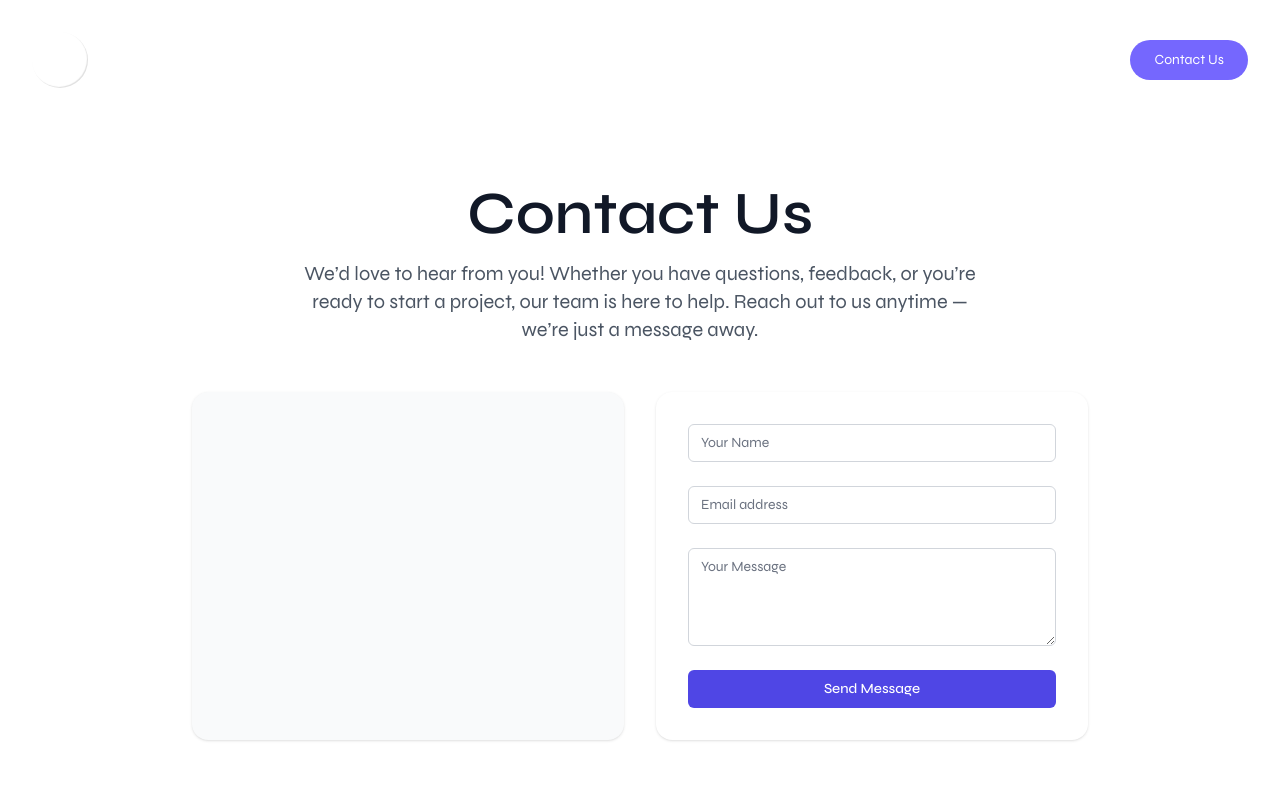
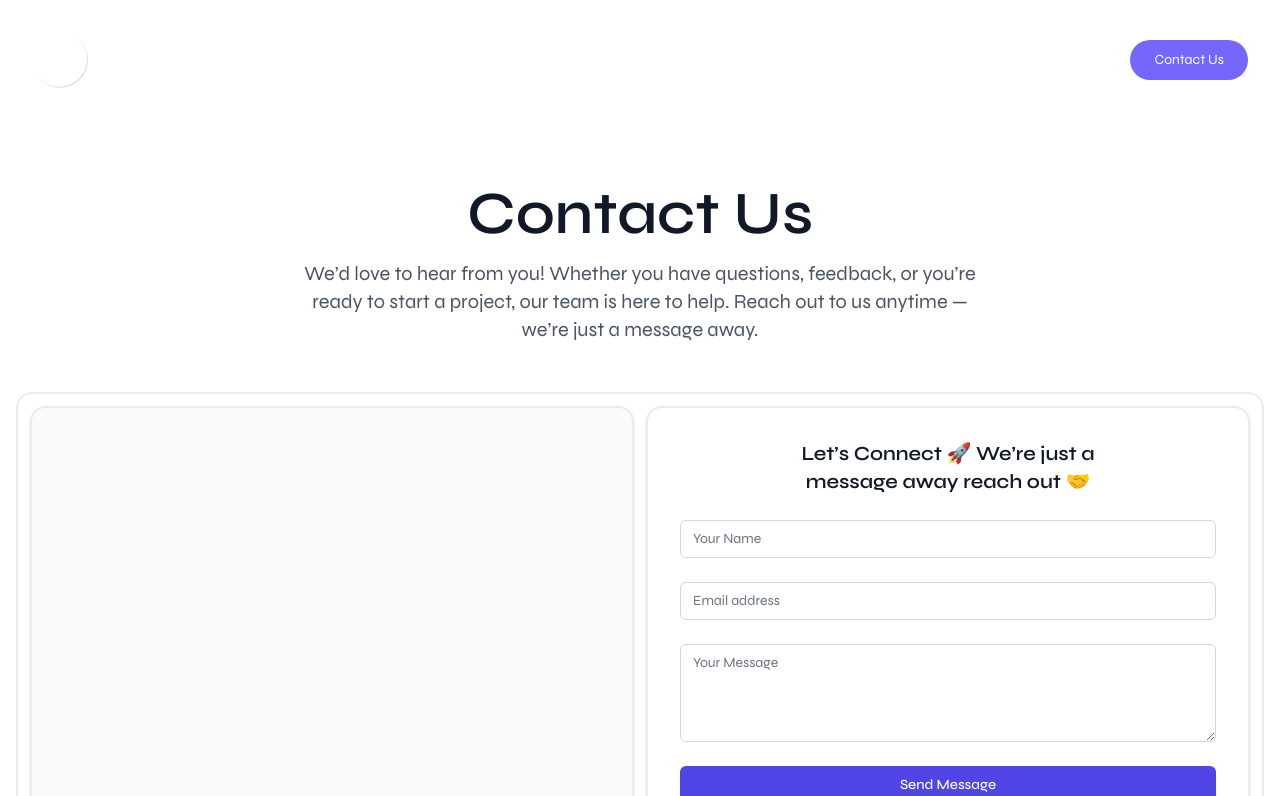
Before and after one commit to afnanahmadtariq/Devstract, a Next.js app: page /contactus in a window 1280 px wide. Shown: the top 796 px of the page. Built offline with nearby package versions, Linux system fonts and the light colour scheme.

Commit message:
Update page.tsx

```diff
--- a/app/contactus/page.tsx
+++ b/app/contactus/page.tsx
@@ -12,11 +12,14 @@ export default function ContactUsPage() {
           <p className="text-lg md:text-xl text-gray-600 dark:text-gray-300 max-w-2xl text-center mb-12">
             We’d love to hear from you! Whether you have questions, feedback, or you’re ready to start a project, our team is here to help. Reach out to us anytime — we’re just a message away.
           </p>
-          <div className="w-full flex flex-col md:flex-row justify-center items-stretch gap-8 max-w-4xl">
+          <div className="w-full flex flex-col md:flex-row justify-center items-stretch p-3 gap-3 max-w-7xl border-2 border-[#EBEBEB] rounded-2xl">
             {/* Left Side (empty or add info later) */}
-            <div className="flex-1 bg-gray-50 dark:bg-gray-800 rounded-2xl shadow p-8 hidden md:block" />
+            <div className="flex-1 bg-gray-50 dark:bg-gray-800 rounded-2xl shadow p-8 hidden md:block border-2 border-[#EBEBEB]" />
             {/* Right Side (Form) */}
-            <div className="flex-1 bg-white dark:bg-gray-800 rounded-2xl shadow p-8">
+            <div className="flex-1 bg-white dark:bg-gray-800 rounded-2xl shadow p-8 border-2 border-[#EBEBEB]">
+              <div className="mb-6 text-center max-w-sm mx-auto">
+                <p className="text-xl font-semibold text-gray-900 dark:text-white">Let’s Connect 🚀 We’re just a message away reach out 🤝</p>
+              </div>
               <form className="space-y-6">
                 <div>
                   <label htmlFor="name" className="sr-only">Name</label>
```
